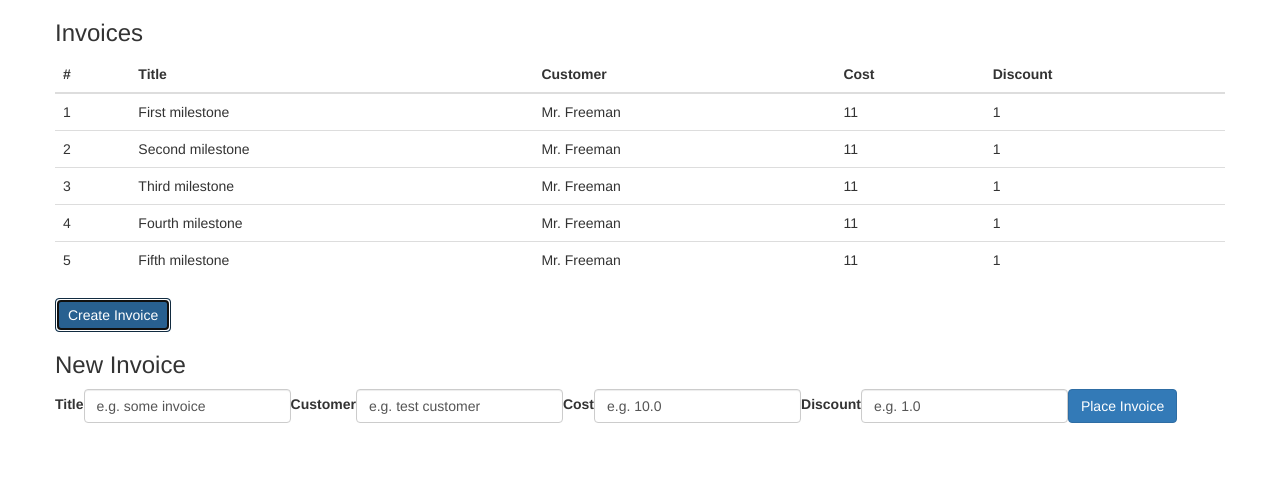
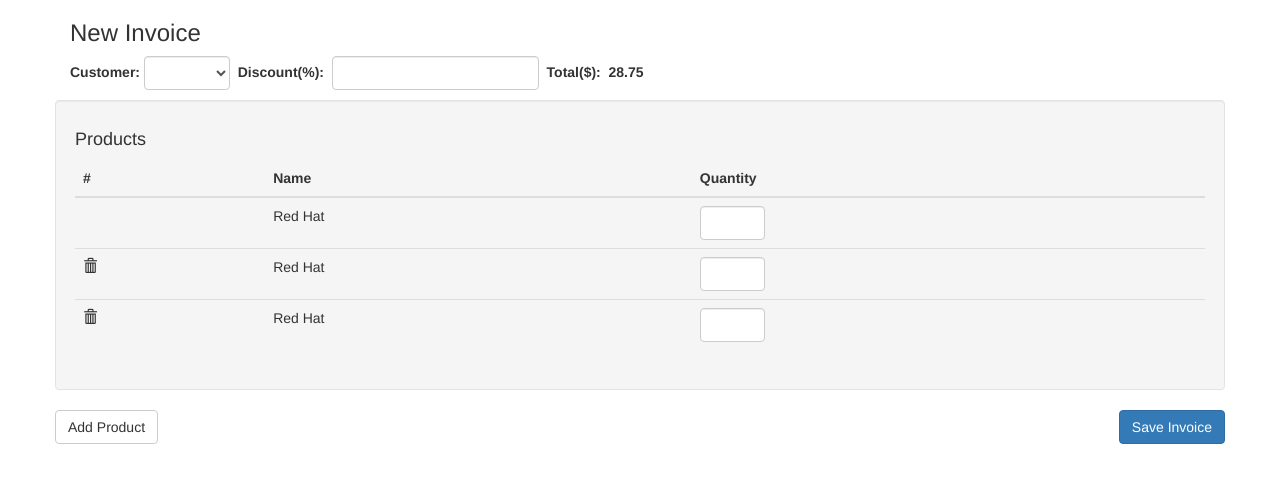
Before and after one commit to dnefedchenko/upwork-assessment, an Angular app: page /#/invoices in a window 1280 px wide. Both pictures are taken after a click on the button "Create Invoice". Shown: the top 482 px of the page. Built offline with nearby package versions, Linux system fonts and the light colour scheme.

Commit message:
Invoice creation form added

```diff
--- a/src/app/app.component.html
+++ b/src/app/app.component.html
@@ -1,3 +1,3 @@
 <div class="container">
-    <invoice-list></invoice-list>
+    <router-outlet></router-outlet>
 </div>
--- a/src/app/app.component.ts
+++ b/src/app/app.component.ts
@@ -2,8 +2,7 @@ import {Component} from "@angular/core";
 
 @Component({
     selector: 'app-root',
-    templateUrl: './app.component.html',
-    styleUrls: ['./app.component.css']
+    templateUrl: './app.component.html'
 })
 export class AppComponent {
 }
--- a/src/app/app.module.ts
+++ b/src/app/app.module.ts
@@ -2,23 +2,35 @@ import {BrowserModule} from "@angular/platform-browser";
 import {NgModule, CUSTOM_ELEMENTS_SCHEMA} from "@angular/core";
 import {AppComponent} from "./app.component";
 import {NgbModule} from "@ng-bootstrap/ng-bootstrap";
-import {InvoiceListComponent} from "../invoice/invoice-list/invoice.list.component";
+import {InvoiceListComponent} from "../invoice/list/invoice.list.component";
 import {ApiService} from "../services/api.service";
 import {FormsModule, ReactiveFormsModule} from "@angular/forms";
+import {Routes, RouterModule} from "@angular/router";
+import {NewInvoiceComponent} from "../invoice/new/new.invoice.component";
+import {HashLocationStrategy, LocationStrategy} from "@angular/common";
+
+const routes: Routes = [
+    {path: '', redirectTo: 'invoices', pathMatch: 'full'},
+    {path: 'invoices', component: InvoiceListComponent},
+    {path: 'add', component: NewInvoiceComponent}
+];
 
 @NgModule({
     declarations: [
         AppComponent,
-        InvoiceListComponent
+        InvoiceListComponent,
+        NewInvoiceComponent
     ],
     imports: [
         BrowserModule,
         NgbModule.forRoot(),
+        RouterModule.forRoot(routes),
         FormsModule,
         ReactiveFormsModule
     ],
     providers: [
-        {provide: ApiService, useClass: ApiService}
+        {provide: ApiService, useClass: ApiService},
+        {provide: LocationStrategy, useClass: HashLocationStrategy}
     ],
     bootstrap: [AppComponent],
     schemas: [CUSTOM_ELEMENTS_SCHEMA]
--- a/src/invoice/invoice-list/invoice.list.component.ts
+++ /dev/null
@@ -1,95 +0,0 @@
-import {Component, OnInit} from "@angular/core";
-import {ApiService, Invoice} from "../../services/api.service";
-import {FormBuilder, FormGroup, Validators} from "@angular/forms";
-
-@Component({
-    selector: 'invoice-list',
-    template: `
-        <div class="row">
-            <h3>Invoices</h3>
-            <table class="table table-hover">
-                <thead>
-                    <tr>
-                        <th>#</th>
-                        <th>Title</th>
-                        <th>Customer</th>
-                        <th>Cost</th>
-                        <th>Discount</th>
-                    </tr>
-                </thead>
-                <tbody>
-                    <tr *ngFor="let invoice of invoices">
-                        <td>{{invoice.id}}</td>
-                        <td>{{invoice.title}}</td>
-                        <td>{{invoice.customer}}</td>
-                        <td>{{invoice.cost}}</td>
-                        <td>{{invoice.discount}}</td>
-                    </tr>
-                </tbody>
-            </table>
-        </div>
-
-        <div class="row">
-            <button type="button" class="btn btn-primary" (click)="createInvoice()">Create Invoice</button>
-        </div>
-
-        <div *ngIf="showInvoiceCreationForm" class="row">
-            <h3>New Invoice</h3>
-
-            <form [formGroup]="invoiceForm" class="form-inline">
-                <div class="form-group">
-                    <label for="title">Title</label>
-                    <input type="text" class="form-control" id="title" formControlName="title">
-                </div>
-
-                <div class="form-group">
-                    <label for="customer">Customer</label>
-                    <input type="text" class="form-control" id="customer" formControlName="customer">
-                </div>
-
-                <div class="form-group">
-                    <label for="cost">Cost</label>
-                    <input type="text" class="form-control" id="cost" formControlName="cost">
-                </div>
-
-                <div class="form-group">
-                    <label for="discount">Discount</label>
-                    <input type="text" class="form-control" id="discount" formControlName="discount">
-                </div>
-
-                <div class="form-group">
-                    <button type="button" class="btn btn-primary" (click)="placeInvoice()">Place Invoice</button>
-                </div>
-            </form>
-        </div>
-    `
-})
-export class InvoiceListComponent implements OnInit {
-    showInvoiceCreationForm: boolean = false;
-    invoiceForm: FormGroup;
-
-    invoices: Array<Invoice>;
-
-    constructor(private apiService: ApiService, private formBuilder: FormBuilder) {
-
-    }
-
-    ngOnInit(): void {
-        this.invoices = this.apiService.getInvoices();
-
-        this.invoiceForm = this.formBuilder.group({
-            'title': ['e.g. some invoice', Validators.required],
-            'customer': ['e.g. test customer'],
-            'cost': ['e.g. 10.0'],
-            'discount': ['e.g. 1.0']
-        });
-    }
-
-    createInvoice(): void {
-        this.showInvoiceCreationForm = true;
-    }
-
-    placeInvoice(): void {
-        this.invoices.push(this.invoiceForm.value);
-    }
-}
--- /dev/null
+++ b/src/invoice/list/invoice.list.component.ts
@@ -0,0 +1,51 @@
+import {Component, OnInit} from "@angular/core";
+import {ApiService, Invoice} from "../../services/api.service";
+import {Router} from "@angular/router";
+
+@Component({
+    selector: 'invoice-list',
+    template: `
+        <div class="row">
+            <h3>Invoices</h3>
+            <table class="table table-hover">
+                <thead>
+                    <tr>
+                        <th>#</th>
+                        <th>Title</th>
+                        <th>Customer</th>
+                        <th>Cost</th>
+                        <th>Discount</th>
+                    </tr>
+                </thead>
+                <tbody>
+                    <tr *ngFor="let invoice of invoices">
+                        <td>{{invoice.id}}</td>
+                        <td>{{invoice.title}}</td>
+                        <td>{{invoice.customer}}</td>
+                        <td>{{invoice.cost}}</td>
+                        <td>{{invoice.discount}}</td>
+                    </tr>
+                </tbody>
+            </table>
+        </div>
+
+        <div class="row">
+            <button type="button" class="btn btn-primary" (click)="navigateTo()">Create Invoice</button>
+        </div>
+    `
+})
+export class InvoiceListComponent implements OnInit {
+    invoices: Array<Invoice>;
+
+    constructor(private apiService: ApiService, private router: Router) {
+
+    }
+
+    ngOnInit(): void {
+        this.invoices = this.apiService.getInvoices();
+    }
+
+    navigateTo(): void {
+        this.router.navigateByUrl('add');
+    }
+}
--- /dev/null
+++ b/src/invoice/new/new-invoice.css
@@ -0,0 +1,3 @@
+.qty-input {
+    max-width: 65px;
+}
--- /dev/null
+++ b/src/invoice/new/new-invoice.html
@@ -0,0 +1,57 @@
+<div>
+    <h3>New Invoice</h3>
+
+    <form [formGroup]="invoiceForm" class="form-horizontal">
+        <div class="form-inline">
+            <label for="customer">Customer:&nbsp;</label>
+            <select id="customer" class="form-control" formControlName="customer">
+                <option>Kia</option>
+                <option>BMW</option>
+                <option>Skoda</option>
+            </select>
+
+            <label for="discount">&nbsp;&nbsp;Discount(%):&nbsp;&nbsp;</label>
+            <input id="discount" type="number" class="form-control" min="0">
+
+            <label><strong>&nbsp;&nbsp;Total($):&nbsp;&nbsp;28.75</strong></label>
+        </div>
+
+
+        <div class="form-group well" style="margin-top: 10px;">
+            <h4>Products</h4>
+
+            <table class="table">
+                <thead>
+                    <tr>
+                        <th>#</th>
+                        <th>Name</th>
+                        <th>Quantity</th>
+                    </tr>
+                </thead>
+                <tbody>
+                    <tr>
+                        <td></td>
+                        <td>Red Hat</td>
+                        <td><input type="number" class="form-control qty-input" min="0"></td>
+                    </tr>
+                    <tr>
+                        <td><span class="glyphicon glyphicon-trash" aria-hidden="true"></span></td>
+                        <td>Red Hat</td>
+                        <td><input type="number" class="form-control qty-input" min="0"></td>
+                    </tr>
+                    <tr>
+                        <td><span class="glyphicon glyphicon-trash" aria-hidden="true"></span></td>
+                        <td>Red Hat</td>
+                        <td><input type="number" class="form-control qty-input" min="0"></td>
+                    </tr>
+                </tbody>
+            </table>
+        </div>
+
+        <div class="form-group">
+            <button type="button" class="btn btn-default" (click)="addProduct()">Add Product</button>
+            <button type="button" class="btn btn-primary pull-right" (click)="saveInvoice()">Save Invoice</button>
+        </div>
+
+    </form>
+</div>
--- /dev/null
+++ b/src/invoice/new/new.invoice.component.ts
@@ -0,0 +1,34 @@
+import {Component, OnInit} from "@angular/core";
+import {Validators, FormGroup, FormBuilder} from "@angular/forms";
+import {Router} from "@angular/router";
+
+@Component({
+    selector: 'invoice',
+    templateUrl: 'new-invoice.html',
+    styleUrls: ['./new-invoice.css']
+})
+export class NewInvoiceComponent implements OnInit {
+    invoiceForm: FormGroup;
+
+    constructor(private formBuilder: FormBuilder, private router: Router) {
+
+    }
+
+    ngOnInit(): void {
+        this.invoiceForm = this.formBuilder.group({
+            'title': ['e.g. some invoice', Validators.required],
+            'customer': ['e.g. test customer'],
+            'cost': ['e.g. 10.0'],
+            'discount': ['e.g. 1.0']
+        });
+    }
+
+    addProduct(): void {
+        console.log(this.invoiceForm.value);
+    }
+
+    saveInvoice(): void {
+        console.log("Invoice saving goes here.");
+        this.router.navigateByUrl('invoices');
+    }
+}
```
Also changed, not shown: src/app/app.component.css (deleted), 1 other file (tests, documents, lock files or other folders).
